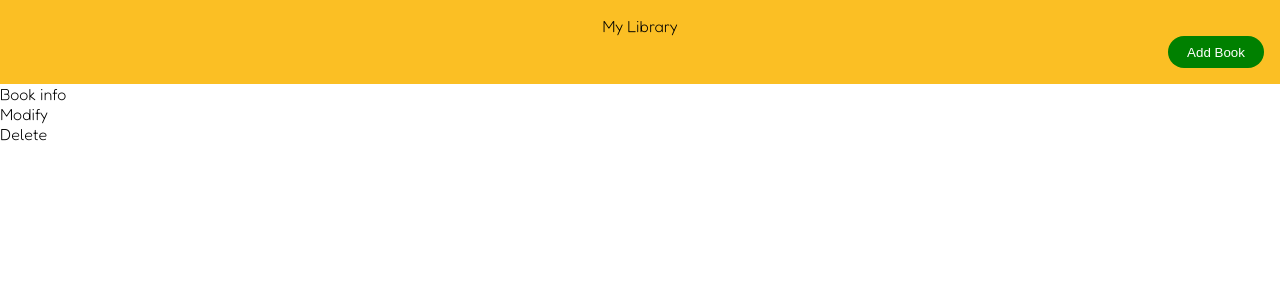
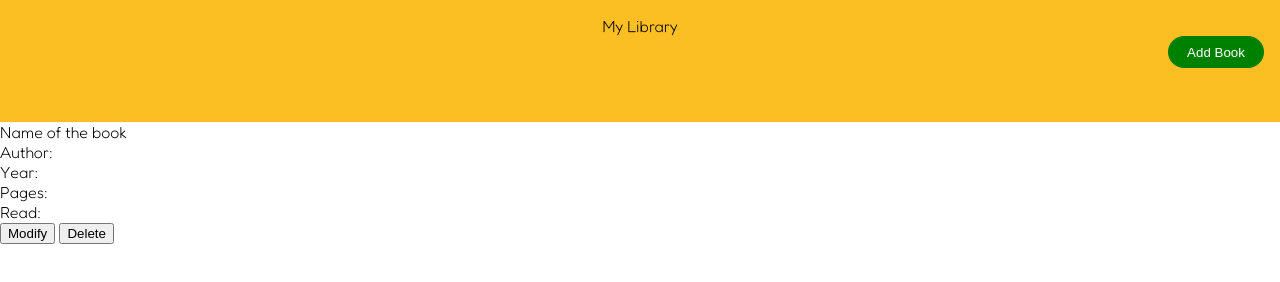
Before and after one commit to noxx896/project-library, a plain HTML site: page index.html in a window 1280 px wide. Drawn offline with Linux system fonts and the light colour scheme.

Commit message:
Added structure to display book information

```diff
--- a/index.html
+++ b/index.html
@@ -15,13 +15,43 @@
       <button type="button" id="add-book-btn"> Add Book </button>
     </div>
     <div class="content">
-      <div class="book-card">
-        <div class="book-info">
-          Book info
-        </div>
-        <div class="book-options">
-          <div> Modify</div>
-          <div> Delete </div>
+      <div class="cards">
+        <div class="book-card">
+          <div class="book-info">
+            <div class="book-info-name">
+              Name of the book
+            </div>
+            <ul>
+              <li>
+                <div class="book-info-li"> Author: </div>
+                <div class="book-info-author">
+
+                </div>
+              </li>
+              <li>
+                <div class="book-info-li"> Year: </div>
+                <div class="book-info-year">
+
+                </div>
+              </li>
+              <li>
+                <div class="book-info-li"> Pages: </div>
+                <div class="book-info-pages">
+
+                </div>
+              </li>
+              <li>
+                <div class="book-info-li"> Read: </div>
+                <div class="book-info-read">
+
+                </div>
+              </li>
+            </ul>
+          </div>
+          <div class="book-options">
+            <button type="button" id="mod-book-btn"> Modify </button>
+            <button type="button" id="del-book-btn"> Delete </button>
+          </div>
         </div>
       </div>
     </div>
```
